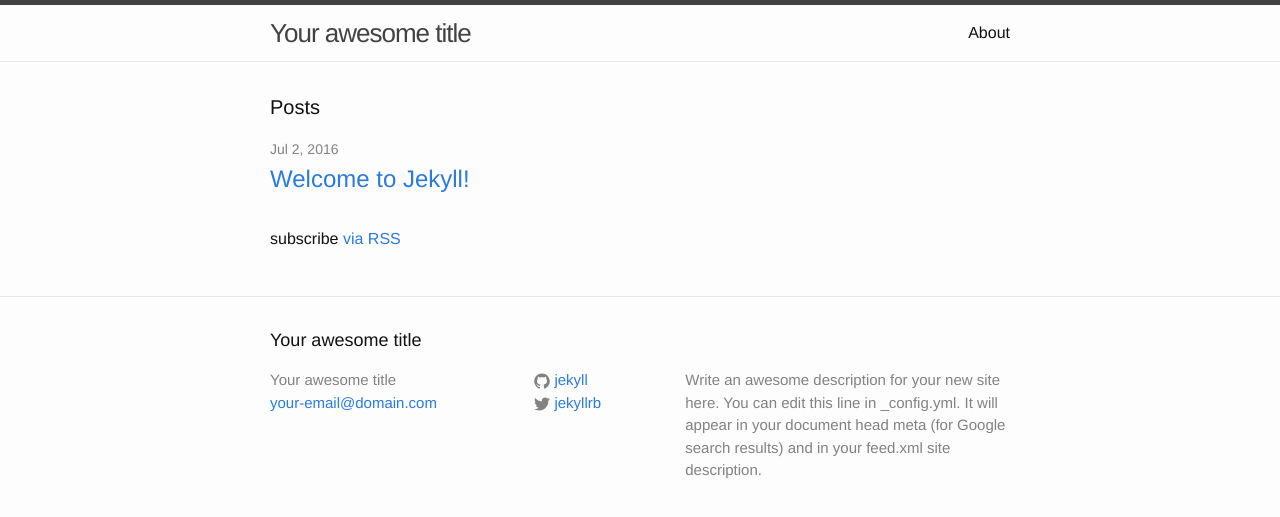
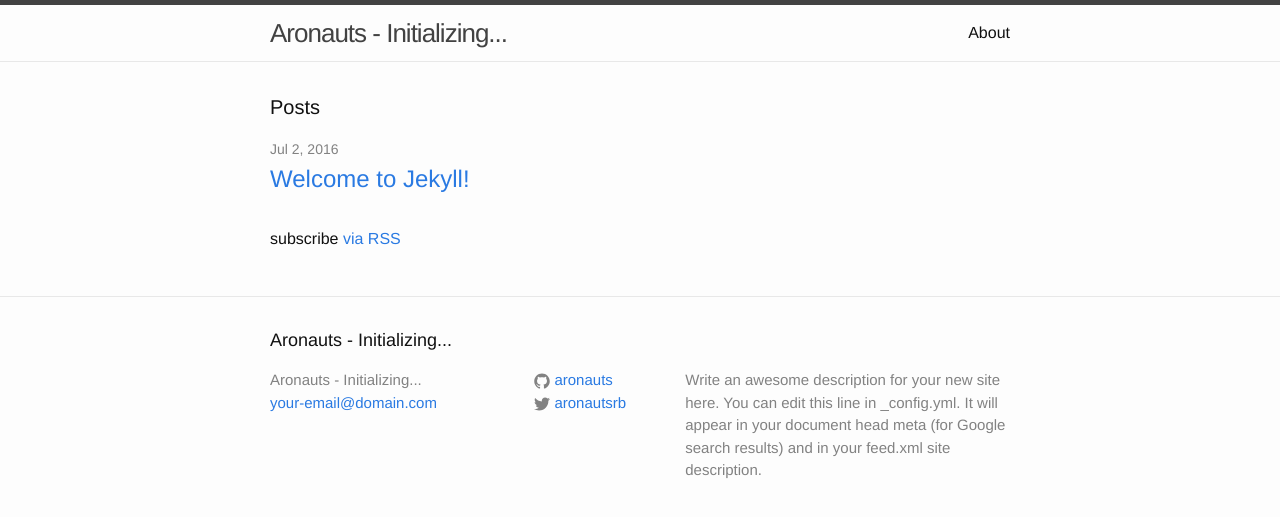
Before and after one commit to aronauts/aronauts.github.io, a Jekyll site: the page built from index.html, in a window 1280 px wide. Shown: the top 517 px of the page. Built offline with Jekyll 4.4.1, drawn with Linux system fonts in a browser that asks for light colours.

Commit message:
Edited site title and metadata.

```diff
--- a/_config.yml
+++ b/_config.yml
@@ -6,16 +6,16 @@
 # 'jekyll serve'. If you change this file, please restart the server process.
 
 # Site settings
-title: Your awesome title
+title: Aronauts - Initializing...
 email: your-email@domain.com
 description: > # this means to ignore newlines until "baseurl:"
   Write an awesome description for your new site here. You can edit this
   line in _config.yml. It will appear in your document head meta (for
   Google search results) and in your feed.xml site description.
 baseurl: "" # the subpath of your site, e.g. /blog
-url: "http://yourdomain.com" # the base hostname & protocol for your site
-twitter_username: jekyllrb
-github_username:  jekyll
+url: "http://aronauts.github.io" # the base hostname & protocol for your site
+twitter_username: aronautsrb
+github_username:  aronauts
 
 # Build settings
 markdown: kramdown
```
